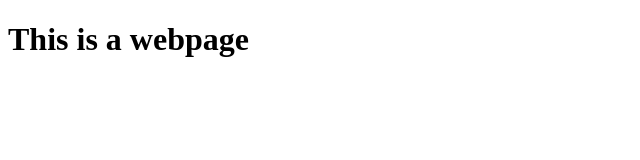
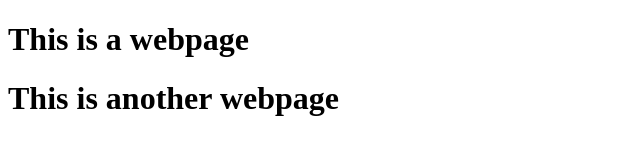
Before and after one commit to ShoaibAhamed/today, a plain HTML site: page index.html in a window 1280 px wide. Shown: the whole page, without its empty margins (0-640 px from the left). Drawn offline with Linux system fonts and the light colour scheme.

Commit message:
added another heading

```diff
--- a/index.html
+++ b/index.html
@@ -7,6 +7,8 @@
 
 	<h1> This is a webpage</h1>
 
+	<h1> This is another webpage</h1>
+
 
 
 
```
